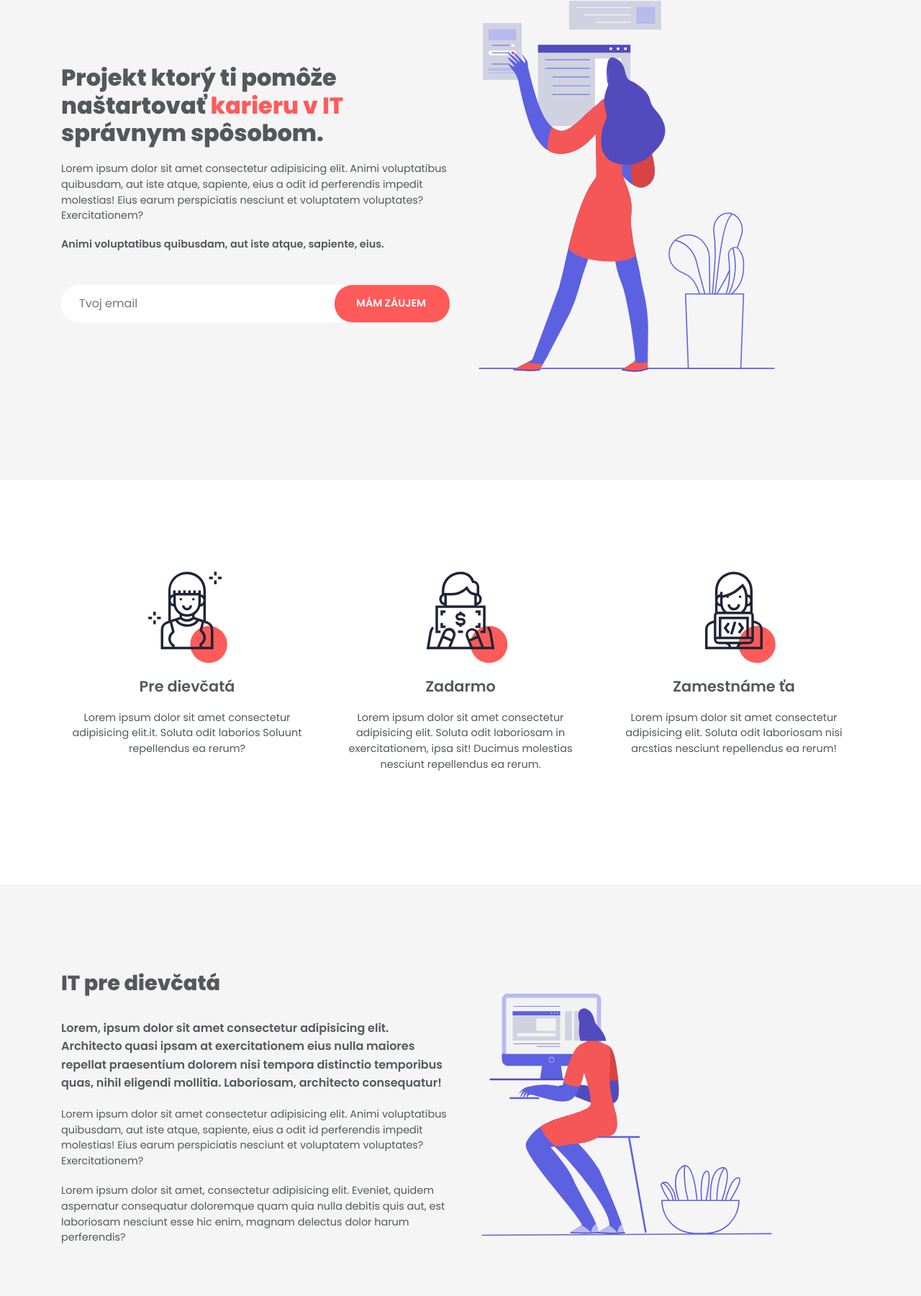
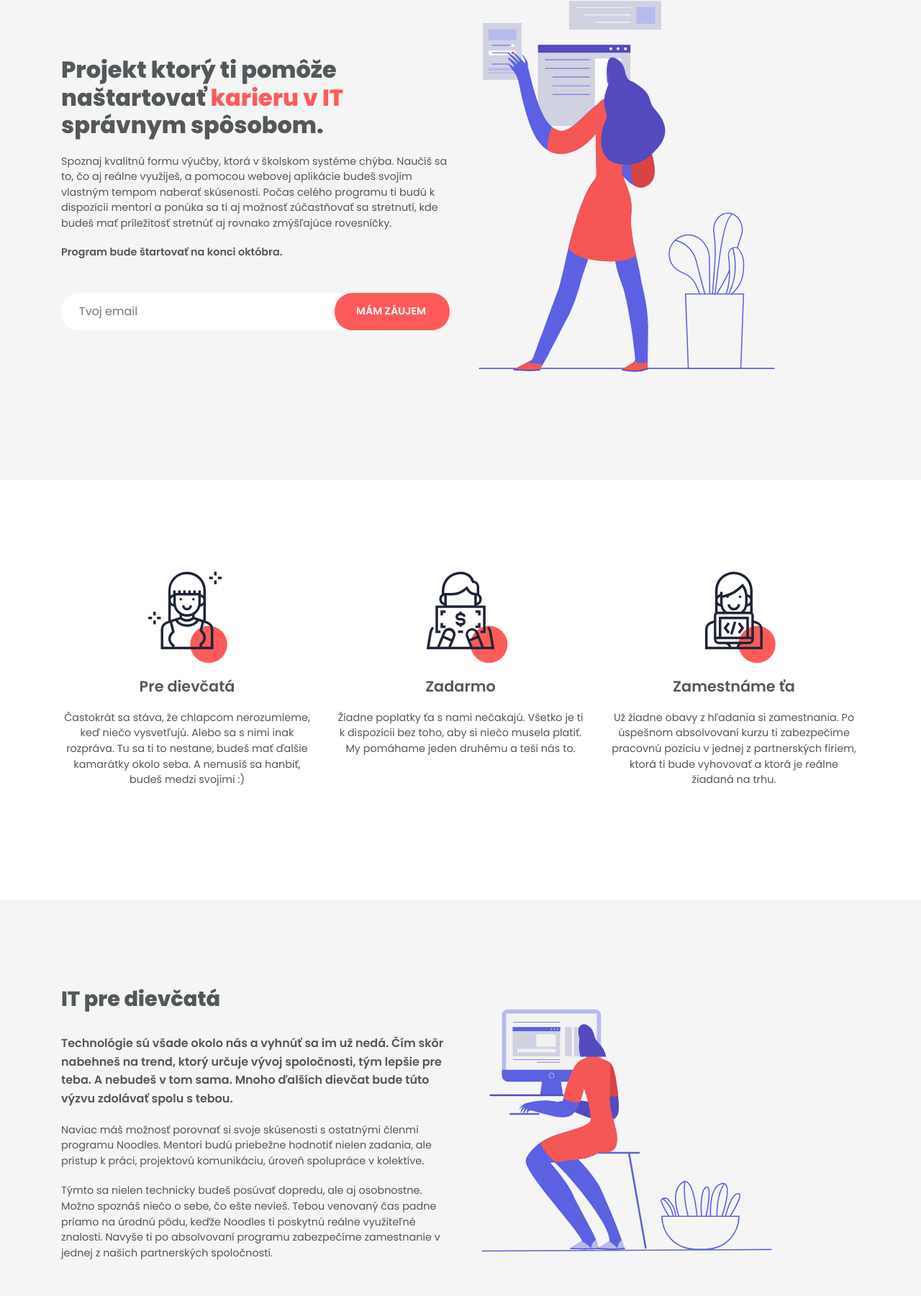
Before and after one commit to Progressbar/noodles-landing, a website: page public/index.html in a window 1280 px wide. Shown: the part 219-2020 px from the top of the page at 72% size. Drawn offline with nearby package versions, Linux system fonts and the light colour scheme.

Commit message:
Add texts

```diff
--- a/public/index.html
+++ b/public/index.html
@@ -34,10 +34,10 @@
                 <div class="col-md">
                     <h1>Projekt ktorý ti pomôže naštartovať
                         <strong>karieru v IT</strong> správnym spôsobom.</h1>
-                    <p>Lorem ipsum dolor sit amet consectetur adipisicing elit. Animi voluptatibus quibusdam, aut iste atque,
-                        sapiente, eius a odit id perferendis impedit molestias! Eius earum perspiciatis nesciunt et voluptatem
-                        voluptates? Exercitationem?</p>
-                    <h5>Animi voluptatibus quibusdam, aut iste atque, sapiente, eius.</h5>
+                    <p>Spoznaj kvalitnú formu výučby, ktorá v školskom systéme chýba. Naučíš sa
+                        to, čo aj reálne využiješ, a pomocou webovej aplikácie budeš svojím vlastným tempom naberať skúsenosti. Počas celého programu ti budú k dispozícii mentori a ponúka sa ti aj možnosť zúčastňovať sa stretnutí, kde budeš mať príležitosť stretnúť aj rovnako zmýšľajúce rovesníčky.
+                        </p>
+                    <h5>Program bude štartovať na konci októbra.</h5>
                     <div class="mail-input mt-5">
                         <input placeholder="Tvoj email" type="text" class="mail-input__input">
                         <button class="mail-input__button">Mám záujem</button>
@@ -57,20 +57,18 @@
                 <figure class="col-md text-center feature">
                     <img src="./assets/Icon_girls.svg" alt="">
                     <h3>Pre dievčatá</h3>
-                    <p>Lorem ipsum dolor sit amet consectetur adipisicing elit.it. Soluta odit laborios Soluunt repellendus
-                        ea rerum?</p>
+                    <p>Častokrát sa stáva, že chlapcom nerozumieme, keď niečo vysvetľujú. Alebo sa s nimi inak rozpráva. Tu sa ti to nestane, budeš mať ďalšie kamarátky okolo seba.
+                        A nemusíš sa hanbiť, budeš medzi svojimi :)</p>
                 </figure>
                 <figure class="col-md text-center feature">
                     <img src="./assets/Icon_money.svg" alt="">
                     <h3>Zadarmo</h3>
-                    <p>Lorem ipsum dolor sit amet consectetur adipisicing elit. Soluta odit laboriosam in exercitationem, ipsa
-                        sit! Ducimus molestias nesciunt repellendus ea rerum.</p>
+                    <p>Žiadne poplatky ťa s nami nečakajú. Všetko je ti k dispozícii bez toho, aby si niečo musela platiť. My pomáhame jeden druhému a teší nás to.</p>
                 </figure>
                 <figure class="col-md text-center feature">
                     <img src="./assets/Icon_code.svg" alt="">
                     <h3>Zamestnáme ťa</h3>
-                    <p>Lorem ipsum dolor sit amet consectetur adipisicing elit. Soluta odit laboriosam nisi arcstias nesciunt
-                        repellendus ea rerum!</p>
+                    <p>Už žiadne obavy z hľadania si zamestnania. Po úspešnom absolvovaní kurzu ti zabezpečíme pracovnú pozíciu v jednej z partnerských firiem, ktorá ti bude vyhovovať a ktorá je reálne žiadaná na trhu.</p>
                 </figure>
             </div>
         </div>
@@ -82,15 +80,13 @@
                 <div class="col-md">
                     <h2>IT pre dievčatá</h2>
                     <br>
-                    <h4>Lorem, ipsum dolor sit amet consectetur adipisicing elit. Architecto quasi ipsam at exercitationem eius
-                        nulla maiores repellat praesentium dolorem nisi tempora distinctio temporibus quas, nihil eligendi
-                        mollitia. Laboriosam, architecto consequatur!</h4>
-                    <p>Lorem ipsum dolor sit amet consectetur adipisicing elit. Animi voluptatibus quibusdam, aut iste atque,
-                        sapiente, eius a odit id perferendis impedit molestias! Eius earum perspiciatis nesciunt et voluptatem
-                        voluptates? Exercitationem?</p>
-                    <p>Lorem ipsum dolor sit amet, consectetur adipisicing elit. Eveniet, quidem aspernatur consequatur doloremque
-                        quam quia nulla debitis quis aut, est laboriosam nesciunt esse hic enim, magnam delectus dolor harum
-                        perferendis?
+                    <h4>Technológie sú všade okolo nás a vyhnúť sa im už nedá. Čím skôr nabehneš na trend, ktorý určuje vývoj spoločnosti, tým lepšie pre teba. A nebudeš v tom sama. Mnoho ďalších dievčat bude túto výzvu zdolávať spolu s tebou.
+                    </h4>
+                    <p>Naviac máš možnosť porovnať si svoje skúsenosti s ostatnými členmi programu Noodles. Mentori budú priebežne hodnotiť nielen zadania, ale prístup k práci, projektovú komunikáciu, úroveň spolupráce v kolektíve.
+                    </p>
+                    <p>Týmto sa nielen technicky budeš posúvať dopredu, ale aj osobnostne. Možno spoznáš niečo o sebe, čo ešte nevieš.
+                        Tebou venovaný čas padne priamo na úrodnú pôdu, keďže Noodles ti poskytnú reálne využiteľné znalosti. Navyše ti po absolvovaní programu zabezpečíme zamestnanie v jednej
+                        z našich partnerských spoločností.
                     </p>
                 </div>
                 <div class="col-md">
@@ -128,14 +124,12 @@
                     </figure>
                 </div>
                 <div class="col-md">
-                    <h2>Pripravíme vám idealného zamestnanca</h2>
-                    <p>Lorem ipsum dolor sit amet consectetur adipisicing elit. Animi voluptatibus quibusdam, aut iste atque,
-                        sapiente, eius a odit id perferendis impedit molestias! Eius earum perspiciatis nesciunt et voluptatem
-                        voluptates? Exercitationem?</p>
-                    <p>Lorem ipsum dolor sit amet consectetur adipisicing elit. Animi voluptatibus quibusdam, aut iste atque,
-                        sapiente, eius a odit id perferendis impedit molestias! Eius earum perspiciatis nesciunt et voluptatem
-                        voluptates? Exercitationem?</p>
-                    <h5>Animi voluptatibus quibusdam, aut iste atque, sapiente, eius.</h5>
+                    <h2>Chcete sa stať našim partnerom?</h2>
+                    <p>Pomôžte a podporte projekt, ktorý buduje technologickú komunitu odhodlaných, vzdelaných a motivovaných dievčat tým, že im dáte možnosť realizovať sa u vás.
+                    </p>
+                    <p>Nielenže získate znalostne pripravenú novú krv so zručnosťami, ktoré potrebujete, ale aj ušetríte veľa času hľadaním správneho kandidáta, keďže dievčatá sa profilujú aj na základe osobnostných vlastností, ktoré zohrávajú dôležitú úlohu pri práci v tíme.
+                    </p>
+                    <!-- <h5>Animi voluptatibus quibusdam, aut iste atque, sapiente, eius.</h5> -->
                 </div>
             </div>
         </div>
@@ -146,13 +140,11 @@
             <div class="row align-items-center">
                 <div class="col-md">
                     <h2>Chceš sa stať mentorom ?</h2>
-                    <p>Lorem ipsum dolor sit amet consectetur adipisicing elit. Animi voluptatibus quibusdam, aut iste atque,
-                        sapiente, eius a odit id perferendis impedit molestias! Eius earum perspiciatis nesciunt et voluptatem
-                        voluptates? Exercitationem?</p>
-                    <p>Lorem ipsum dolor sit amet consectetur adipisicing elit. Animi voluptatibus quibusdam, aut iste atque,
-                        sapiente, eius a odit id perferendis impedit molestias! Eius earum perspiciatis nesciunt et voluptatem
-                        voluptates? Exercitationem?</p>
-                    <h5>Animi voluptatibus quibusdam, aut iste atque, sapiente, eius.</h5>
+                    <p>Máš záujem zapojiť sa pre dobrú vec, pomôcť tým, ktorí to potrebujú a myslíš si, že máš trpezlivosť, milý, priateľský prístup k ostatným? Aj keď vysvetluješ desiatykrát tebe úplne jasnú vec?
+                    </p>
+                    <p>Ak si si zodpovedal/a na tieto otázky kladne, napíš nám pár viet o sebe, v ktorých predstavíš seba a prezradíš nám aj motiváciu, prečo chceš byť mentorom v našom programe.
+                    </p>
+                    <!-- <h5>Animi voluptatibus quibusdam, aut iste atque, sapiente, eius.</h5> -->
                 </div>
                 <div class="col-md order-sm-first">
                     <figure>
@@ -168,7 +160,7 @@
             <div class="row justify-content-center">
                 <div class="text-center">
                     <h2>Kontakt</h2>
-                    <h5 class="mt-4 mb-2">Super cool people hanging out in progressbar</h5>
+                    <h5 class="mt-4 mb-2">V prípade, ak sa chcete viac informovať o našom projekte, alebo sa chcete stať našim mentorom či partnerom, neváhajte nás kontaktovať.</h5>
                 </div>
             </div>
             <div class="row justify-content-center">
@@ -193,13 +185,13 @@
             <div class="row">
                 <div class="col-md">
                     <img src="./assets/Logo_silver.svg" alt="">
-                    <p>We are team of super cool people hanging out in progressbar, so if you want you can meet us there.</p>
+                    <p>We are team of super cool people hanging out in Progressbar, so if you want you can meet us there.</p>
                 </div>
                 <div class="col-md align-self-end text-right">
                     <p>Email:
-                        <strong>info@noodles.digital</strong>
+                        <strong>hi@noodles.digital</strong>
                         <br> Phone:
-                        <strong>09012345678</strong>
+                        <!-- <strong>09012345678</strong> -->
                     </p>
                 </div>
             </div>
```
